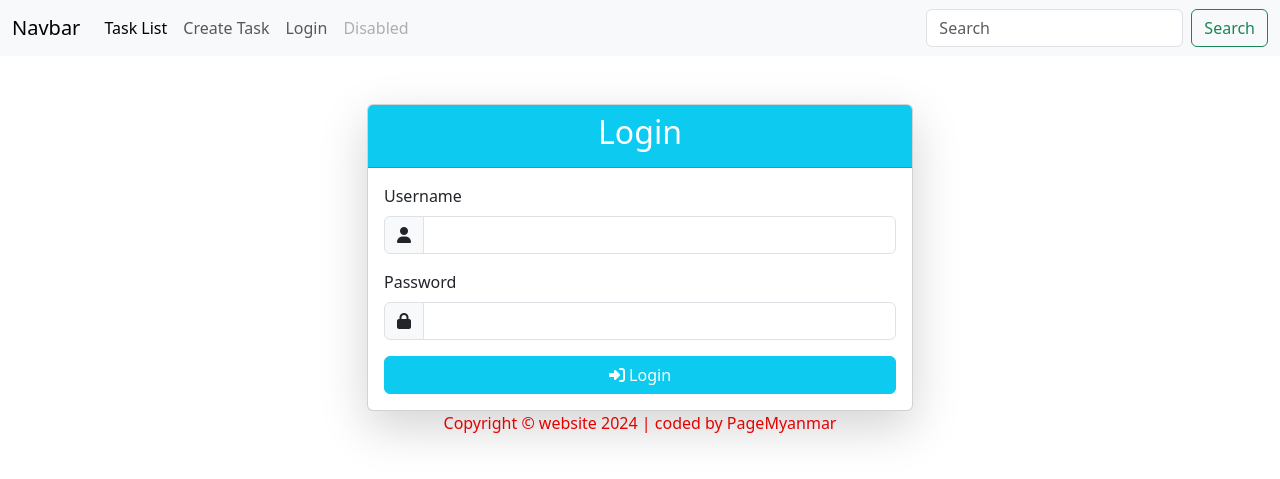
After one commit to Milo-34/toDoApp_Django, a Django app: a page that uses templates/header.html in a window 1280 px wide. The commit adds this page. Shown: the top 479 px of the page. Run offline with Django 4.2, Linux system fonts and the light colour scheme; some libraries are stand-ins or nearby versions.

```diff
--- /dev/null
+++ b/myapp/templates/login.html
@@ -0,0 +1,60 @@
+{% extends 'base.html' %}
+
+{% load static %}
+
+{% block head %}
+<link rel="stylesheet" href="{% static '/css/style.css' %}">
+<link rel="stylesheet" href="https://cdnjs.cloudflare.com/ajax/libs/font-awesome/6.0.0-beta3/css/all.min.css">
+{% endblock %}
+
+
+
+{% block body %}
+<div class="container mt-5">
+    <div class="row justify-content-center">
+        <div class="col-md-6">
+            <div class="card shadow-lg">
+                <div class="card-header bg-info text-white text-center">
+                    <h2>Login</h2>
+                </div>
+                <div class="card-body">
+                    {% if messages %}
+                        {% for message in messages %}
+                        <div class="alert alert-{{ message.tags }} alert-dismissible fade show" role="alert">
+                            <span>{{ message }}</span>
+                            <button type="button" class="close" data-dismiss="alert" aria-label="Close"
+                                onclick="document.getElementById('close').style.opacity = 0;"
+                                style="background: none; border: none; padding: 0; width: 24px; height: 24px; display: inline-flex; align-items: center; justify-content: center;">
+                                <i class="fa-solid fa-square-xmark" style="font-size: 24px; width: 100%; height: 100%;"></i>
+                            </button>
+                        </div>
+                        {% endfor %}
+                    {% endif %}
+                    <form method="POST">
+                        {% csrf_token %}
+                        <div class="form-group mb-3">
+                            <label for="username" class="form-label">Username</label>
+                            <div class="input-group">
+                                <span class="input-group-text"><i class="fas fa-user"></i></span>
+                                <input type="text" class="form-control" id="username" name="username" required>
+                            </div>
+                        </div>
+                        <div class="form-group mb-3">
+                            <label for="password" class="form-label">Password</label>
+                            <div class="input-group">
+                                <span class="input-group-text"><i class="fas fa-lock"></i></span>
+                                <input type="password" class="form-control" id="password" name="password" required>
+                            </div>
+                        </div>
+                        <div class="d-grid">
+                            <button type="submit" class="btn btn-info btn-block text-white">
+                                <i class="fas fa-sign-in-alt"></i> Login
+                            </button>
+                        </div>
+                    </form>
+                </div>
+            </div>
+        </div>
+    </div>
+</div>
+{% endblock %}
--- a/myapp/views.py
+++ b/myapp/views.py
@@ -2,14 +2,34 @@ from django.shortcuts import render, redirect, get_object_or_404
 from .models import Task
 from django.contrib import messages
 from .forms import TaskForm
+from django.contrib.auth import authenticate, login, logout
+from django.contrib.auth.decorators import login_required
+# Create your views here.
 
-# Create your views here.
+def login_views(request):
+    if request.method == "GET":
+        return render(request, 'login.html')
+    if request.method == "POST":
+        username = request.POST.get('username')
+        password = request.POST.get('password')
+        user = authenticate(request, username = username, password = password)
+        if user is not None:
+            login(request, user)
+            messages.success(request, "You are now logged in as "+ username )
+            return redirect('/myapp/task_list')
+        else:
+            messages.error(request, "Invalid username or password")
+            return redirect('login')
+
+def logout_views(request):
+    logout(request)
+    return redirect('/login')
 
 def task_list(request):
     tasks = Task.objects.all()
     return render(request, 'task_list.html', {'tasks': tasks})
 
-
+@login_required(login_url='login')
 def task_create(request):
     if request.method == "POST":
         title = request.POST.get('title')
@@ -28,6 +48,7 @@ def task_detail(request, id):
     task = get_object_or_404(Task, id=id)
     return render(request, 'task_detail.html', {'task': task})
 
+@login_required(login_url='login')
 def task_delete(request, id):
     task = get_object_or_404(Task, id=id)
     task.delete()
@@ -39,6 +60,7 @@ def task_delete(request, id):
 #     task.delete()
 #     return redirect('/myapp/task_llist/')
 
+@login_required(login_url='login')
 def task_edit(request, id):
     task = get_object_or_404(Task, id=id)
 
--- a/templates/header.html
+++ b/templates/header.html
@@ -12,17 +12,21 @@
               <li class="nav-item">
                   <a class="nav-link" href="{% url 'task_create' %}">Create Task</a>
               </li>
+              {% if user.is_authenticated %}
               <li class="nav-item dropdown">
                 <a class="nav-link dropdown-toggle" href="#" role="button" data-bs-toggle="dropdown" aria-expanded="false">
-              Dropdown
+                  {{ user.username}}
                 </a>
                 <ul class="dropdown-menu">
-              <li><a class="dropdown-item" href="#">Action</a></li>
-              <li><a class="dropdown-item" href="#">Another action</a></li>
-              <li><hr class="dropdown-divider"></li>
-              <li><a class="dropdown-item" href="#">Something else here</a></li>
+                  <li><a class="dropdown-item" href="#">{{ user.email }}</a></li>
+                  <li><a class="dropdown-item" href="/logout/">Log out</a></li>
                 </ul>
               </li>
+              {% else %}
+              <li>
+                <a class="nav-link" href="{% url 'login' %}">Login</a>
+              </li>
+              {% endif %}
               <li class="nav-item">
                   <a class="nav-link disabled" aria-disabled="true">Disabled</a>
               </li>
--- a/toDoApp/urls.py
+++ b/toDoApp/urls.py
@@ -16,8 +16,11 @@ Including another URLconf
 """
 from django.contrib import admin
 from django.urls import path, include
+from myapp import views
 
 urlpatterns = [
     path('admin/', admin.site.urls),
-    path('myapp/', include('myapp.urls'))
+    path('myapp/', include('myapp.urls')),
+    path('login/', views.login_views, name='login'),
+    path('logout/', views.logout_views, name='logout')
 ]
```
Also changed, not shown: myapp/templates/task_detail.html (+9 -3 lines), myapp/templates/task_list.html (+9 -4 lines), db.sqlite3. Lines whose indentation alone changed are shown as unchanged.
